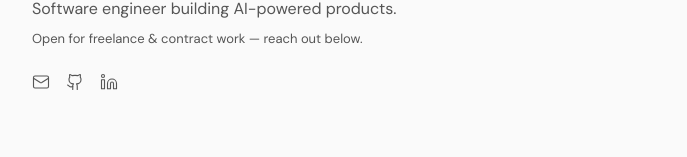
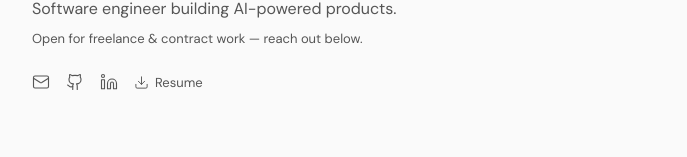
Before and after one commit to Keugene11/personal-website, a Next.js app: page / in a window 1280 px wide. Shown: the part 155-312 px from the top of the page, without its empty margins (296-983 px from the left). Built offline with nearby package versions, Linux system fonts and the light colour scheme.

Commit message:
Put the resume back on the site (Nov 16 version), linked from the header
Co-Authored-By: Claude Opus 5.5 <noreply@anthropic.com>

```diff
--- a/src/app/page.tsx
+++ b/src/app/page.tsx
@@ -1,4 +1,4 @@
-import { Github, Linkedin, ExternalLink } from "lucide-react";
+import { Github, Linkedin, ExternalLink, Download } from "lucide-react";
 import EmailReveal from "@/components/EmailReveal";
 import LiveDemo from "@/components/LiveDemo";
 
@@ -167,6 +167,15 @@ export default function Home() {
           >
             <Linkedin size={18} strokeWidth={1.5} />
           </a>
+          <a
+            href="/resume.pdf"
+            target="_blank"
+            rel="noopener noreferrer"
+            className="flex items-center gap-1.5 text-[13px] text-text-muted hover:text-text transition-colors"
+          >
+            <Download size={15} strokeWidth={1.5} />
+            Resume
+          </a>
         </div>
       </section>
 
```
Also changed, not shown: 1 other file (tests, documents, lock files or other folders).
